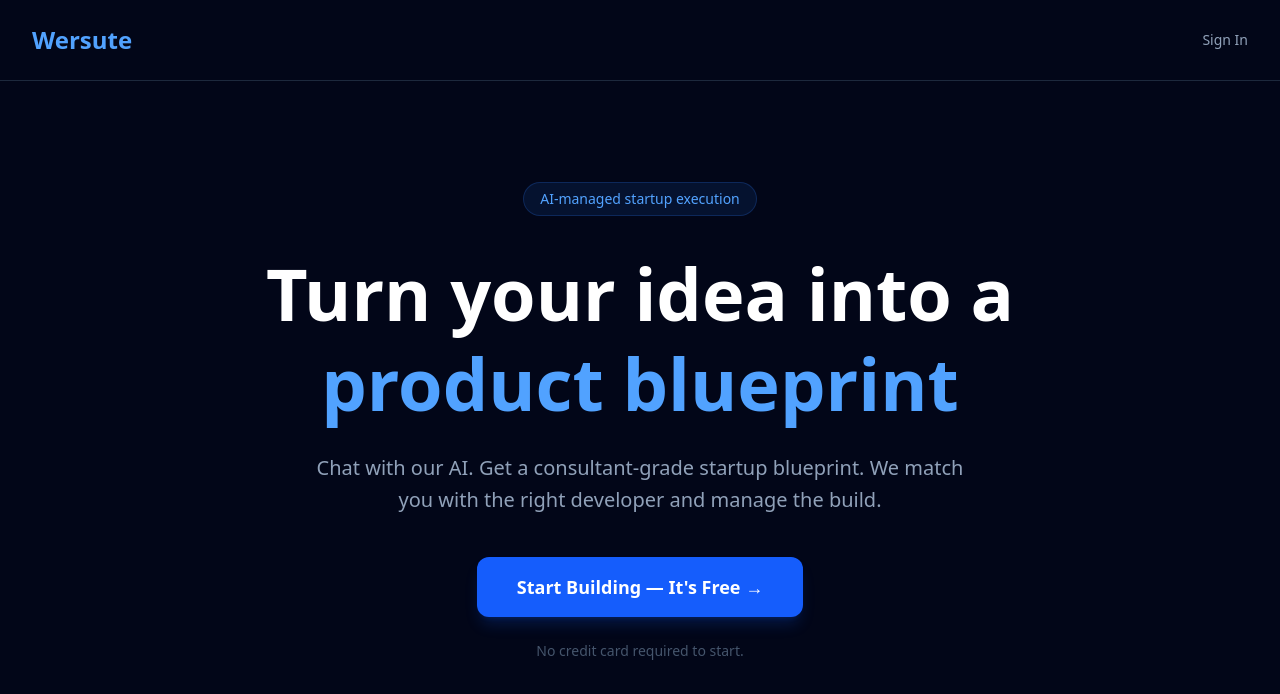
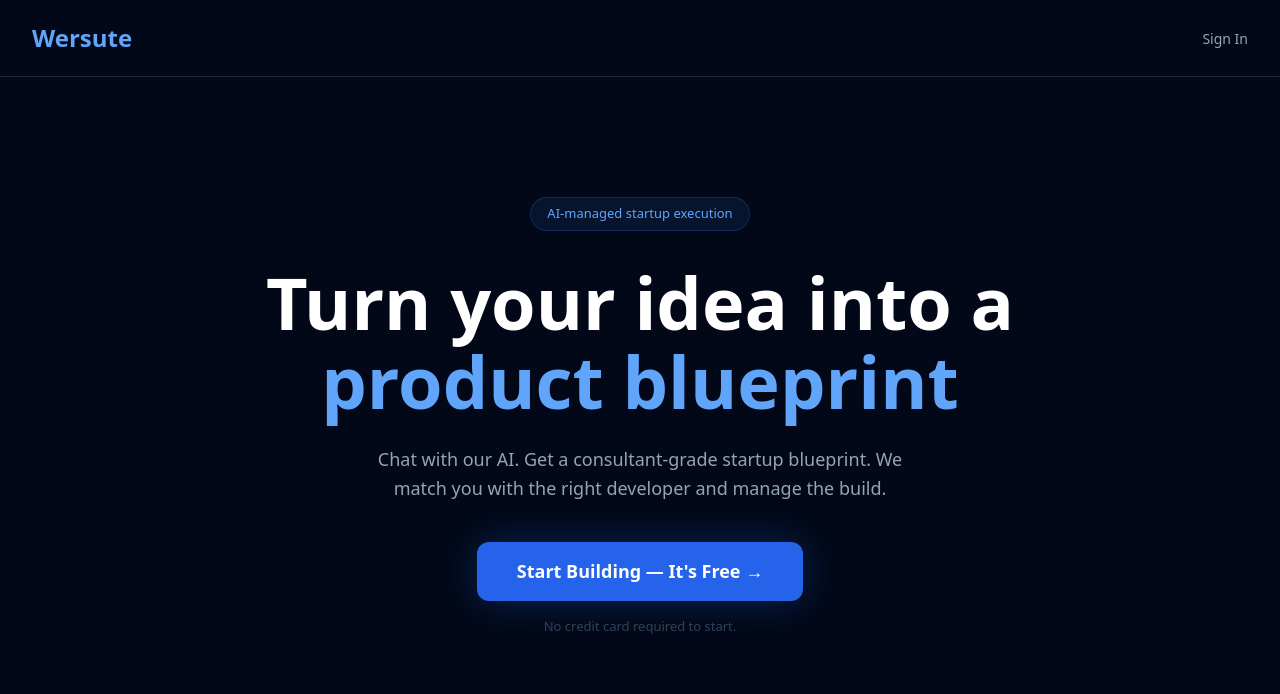
Before and after one commit to anirvan11/wersute, a Next.js app: page / in a window 1280 px wide. Shown: the top 694 px of the page. Built offline with nearby package versions, Linux system fonts and the light colour scheme; no server answers.

Commit message:
fixed back button after login issue

```diff
--- a/app/auth/callback/page.tsx
+++ b/app/auth/callback/page.tsx
@@ -5,15 +5,13 @@ import { supabase } from '@/lib/supabase'
 export default function AuthCallbackPage() {
   useEffect(() => {
     async function handleCallback() {
-      // Get session - Supabase automatically handles the hash/code
       const { data: { session } } = await supabase.auth.getSession()
 
       if (!session) {
-        // Wait a moment and try again - session might still be loading
         setTimeout(async () => {
           const { data: { session: retrySession } } = await supabase.auth.getSession()
           if (!retrySession) {
-            window.location.href = '/login'
+            window.location.replace('/login')
             return
           }
           await handleUser(retrySession.user.id, retrySession.user.email!)
@@ -25,7 +23,6 @@ export default function AuthCallbackPage() {
     }
 
     async function handleUser(userId: string, email: string) {
-      // Insert user if not exists
       const { data: existing } = await supabase
         .from('users')
         .select('id')
@@ -40,18 +37,17 @@ export default function AuthCallbackPage() {
         })
       }
 
-      // Get role and redirect
       const { data: userData } = await supabase
         .from('users')
         .select('role')
         .eq('id', userId)
         .single()
 
-      if (userData?.role === 'admin') {
-        window.location.href = '/admin'
-      } else {
-        window.location.href = '/chat'
-      }
+      const destination = userData?.role === 'admin' ? '/admin' : '/chat'
+
+      // Replace entire history with just the destination
+      window.history.replaceState(null, '', destination)
+      window.location.replace(destination)
     }
 
     handleCallback()
@@ -65,9 +61,7 @@ export default function AuthCallbackPage() {
       alignItems: 'center',
       justifyContent: 'center'
     }}>
-      <div style={{ textAlign: 'center' }}>
-        <p style={{ color: '#475569', fontSize: '14px' }}>Signing you in...</p>
-      </div>
+      <p style={{ color: '#475569', fontSize: '14px' }}>Signing you in...</p>
     </div>
   )
 }
--- a/app/login/page.tsx
+++ b/app/login/page.tsx
@@ -1,5 +1,5 @@
 'use client'
-import { useState, Suspense } from 'react'
+import { useState, Suspense, useEffect } from 'react'
 import { supabase } from '@/lib/supabase'
 import { useRouter, useSearchParams } from 'next/navigation'
 
@@ -14,6 +14,29 @@ function LoginForm() {
   const [googleLoading, setGoogleLoading] = useState(false)
   const [error, setError] = useState('')
 
+  // If already logged in, redirect away from login page
+  useEffect(() => {
+    async function checkSession() {
+      const { data: { session } } = await supabase.auth.getSession()
+      if (!session) return
+
+      const { data: userData } = await supabase
+        .from('users')
+        .select('role')
+        .eq('id', session.user.id)
+        .single()
+
+      if (userData?.role === 'admin') {
+        window.history.replaceState(null, '', '/admin')
+        window.location.replace('/admin')
+        } else {
+        window.history.replaceState(null, '', next || '/chat')
+        window.location.replace(next || '/chat')
+        }
+    }
+    checkSession()
+  }, [])
+
   async function handleSubmit() {
     if (!email || !password) return
     setLoading(true)
@@ -25,7 +48,7 @@ function LoginForm() {
         if (data.user) {
           await supabase.from('users').insert({ id: data.user.id, email, role: 'founder' })
         }
-        router.push(next || '/chat')
+        router.replace(next || '/chat')
       } else {
         const { data: signInData, error } = await supabase.auth.signInWithPassword({ email, password })
         if (error) throw error
@@ -37,9 +60,9 @@ function LoginForm() {
           .single()
 
         if (userData?.role === 'admin') {
-          window.location.href = '/admin'
+          router.replace('/admin')
         } else {
-          window.location.href = next || '/chat'
+          router.replace(next || '/chat')
         }
       }
     } catch (err: any) {
@@ -51,11 +74,10 @@ function LoginForm() {
 
   async function handleGoogleLogin() {
     setGoogleLoading(true)
-  const { data, error } = await supabase.auth.signInWithOAuth({
+    await supabase.auth.signInWithOAuth({
       provider: 'google',
       options: {
         redirectTo: `${window.location.origin}/auth/callback`,
-      skipBrowserRedirect: false,
       }
     })
   }
--- a/app/page.tsx
+++ b/app/page.tsx
@@ -1,35 +1,147 @@
+'use client'
+import { useEffect, useState } from 'react'
+import { supabase } from '@/lib/supabase'
+
 export default function LandingPage() {
+  const [userEmail, setUserEmail] = useState<string | null>(null)
+
+  useEffect(() => {
+    async function checkUser() {
+      const { data: { session } } = await supabase.auth.getSession()
+      if (session?.user?.email) {
+        setUserEmail(session.user.email)
+      }
+    }
+    checkUser()
+  }, [])
+
+  async function handleSignOut() {
+    await supabase.auth.signOut()
+    setUserEmail(null)
+  }
+
   return (
-    <main className="min-h-screen bg-slate-950 text-white">
+    <main style={{ minHeight: '100vh', backgroundColor: '#020817', color: 'white' }}>
       {/* Nav */}
-      <nav className="flex justify-between items-center px-8 py-6 border-b border-slate-800">
-        <span className="text-2xl font-bold text-blue-400">Wersute</span>
-        <a href="/login" className="text-slate-400 hover:text-white text-sm transition-colors">
-          Sign In
-        </a>
+      <nav style={{
+        display: 'flex',
+        justifyContent: 'space-between',
+        alignItems: 'center',
+        padding: '20px 32px',
+        borderBottom: '1px solid #1e293b'
+      }}>
+        <span style={{ fontSize: '24px', fontWeight: 'bold', color: '#60a5fa' }}>Wersute</span>
+
+        {userEmail ? (
+          <div style={{ display: 'flex', alignItems: 'center', gap: '12px' }}>
+            <a href="/chat" style={{
+              color: '#94a3b8', fontSize: '14px', textDecoration: 'none'
+            }}>
+              Continue Building
+            </a>
+            <div
+  title={userEmail ?? ''}
+  onClick={() => window.location.href = '/projects'}
+  style={{
+    width: '36px',
+    height: '36px',
+    borderRadius: '50%',
+    backgroundColor: '#2563eb',
+    display: 'flex',
+    alignItems: 'center',
+    justifyContent: 'center',
+    fontSize: '14px',
+    fontWeight: '700',
+    color: 'white',
+    cursor: 'pointer',
+  }}
+>
+  {userEmail[0].toUpperCase()}
+</div>
+            <button onClick={handleSignOut} style={{
+              background: 'none',
+              border: '1px solid #334155',
+              color: '#94a3b8',
+              padding: '6px 14px',
+              borderRadius: '8px',
+              fontSize: '13px',
+              cursor: 'pointer'
+            }}>
+              Sign Out
+            </button>
+          </div>
+        ) : (
+          <a href="/login" style={{
+            color: '#94a3b8',
+            fontSize: '14px',
+            textDecoration: 'none'
+          }}>
+            Sign In
+          </a>
+        )}
       </nav>
 
       {/* Hero */}
-      <section className="flex flex-col items-center justify-center min-h-[85vh] px-4 text-center">
-        <div className="inline-block bg-blue-500/10 border border-blue-500/20 text-blue-400 text-sm px-4 py-1.5 rounded-full mb-8">
+      <section style={{
+        display: 'flex',
+        flexDirection: 'column',
+        alignItems: 'center',
+        justifyContent: 'center',
+        minHeight: '85vh',
+        padding: '0 16px',
+        textAlign: 'center'
+      }}>
+        <div style={{
+          display: 'inline-block',
+          backgroundColor: 'rgba(59,130,246,0.1)',
+          border: '1px solid rgba(59,130,246,0.2)',
+          color: '#60a5fa',
+          fontSize: '13px',
+          padding: '6px 16px',
+          borderRadius: '999px',
+          marginBottom: '32px'
+        }}>
           AI-managed startup execution
         </div>
-        <h1 className="text-5xl md:text-7xl font-bold mb-6 leading-tight max-w-4xl">
+
+        <h1 style={{
+          fontSize: 'clamp(36px, 6vw, 72px)',
+          fontWeight: 'bold',
+          marginBottom: '24px',
+          lineHeight: '1.1',
+          maxWidth: '800px'
+        }}>
           Turn your idea into a{' '}
-          <span className="text-blue-400">product blueprint</span>
+          <span style={{ color: '#60a5fa' }}>product blueprint</span>
         </h1>
-        <p className="text-xl text-slate-400 mb-10 max-w-2xl leading-relaxed">
+
+        <p style={{
+          fontSize: '18px',
+          color: '#94a3b8',
+          marginBottom: '40px',
+          maxWidth: '540px',
+          lineHeight: '1.6'
+        }}>
           Chat with our AI. Get a consultant-grade startup blueprint.
           We match you with the right developer and manage the build.
         </p>
-        <a
-          href="/chat"
-          className="bg-blue-600 hover:bg-blue-500 text-white px-10 py-4 rounded-xl
-                     text-lg font-semibold transition-colors shadow-lg shadow-blue-600/20"
-        >
-          Start Building — It's Free →
+
+        <a href={userEmail ? '/chat' : '/login'} style={{
+          backgroundColor: '#2563eb',
+          color: 'white',
+          padding: '16px 40px',
+          borderRadius: '12px',
+          fontSize: '18px',
+          fontWeight: '600',
+          textDecoration: 'none',
+          boxShadow: '0 0 40px rgba(37,99,235,0.3)'
+        }}>
+          {userEmail ? 'Continue Building →' : 'Start Building — It\'s Free →'}
         </a>
-        <p className="text-slate-600 text-sm mt-6">No credit card required to start.</p>
+
+        <p style={{ color: '#334155', fontSize: '13px', marginTop: '16px' }}>
+          No credit card required to start.
+        </p>
       </section>
     </main>
   )
```
Lines whose indentation alone changed are shown as unchanged.
